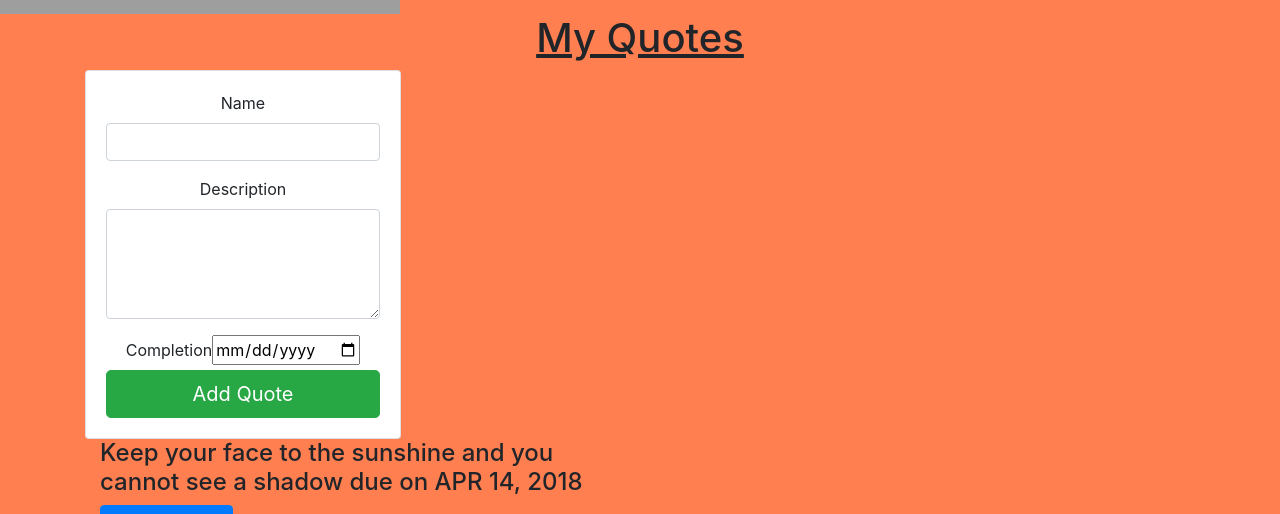
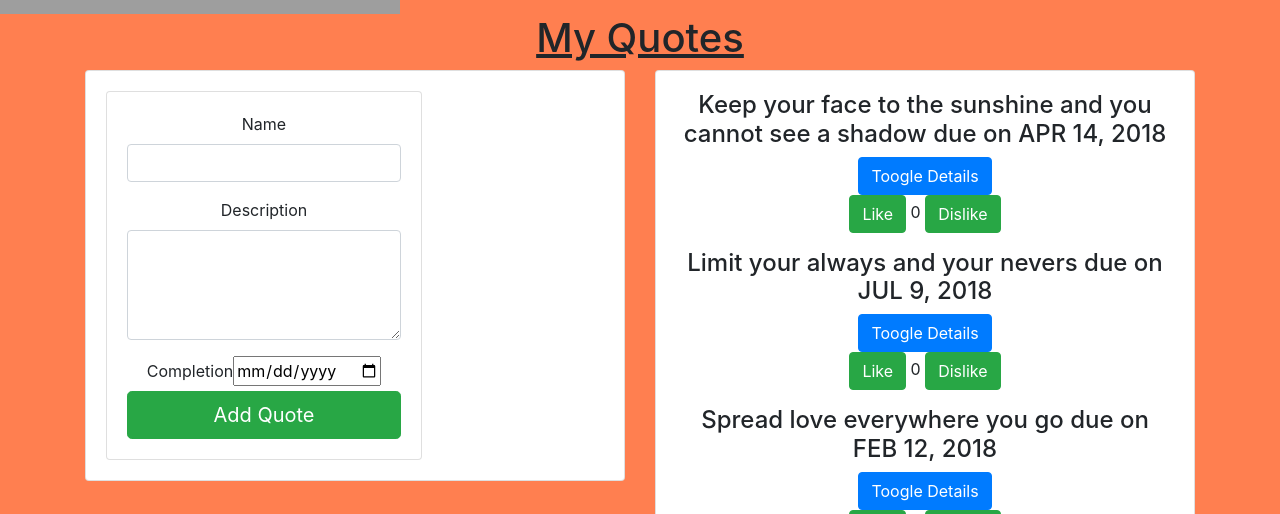
Before and after one commit to NatashaSenah/Quotes, an Angular app: page / in a window 1280 px wide. Shown: the part 286-800 px from the top of the page. Built offline with nearby package versions, Linux system fonts and the light colour scheme; grey boxes are pictures that could not be loaded.

Commit message:
add the created Quotes

```diff
--- a/src/app/app.module.ts
+++ b/src/app/app.module.ts
@@ -7,6 +7,7 @@ import { QuoteDetailsComponent } from './quote-details/quote-details.component';
 import { StrikethroughDirective } from './strikethrough.directive';
 import { DateCountPipe } from './date-count.pipe';
 import { QuoteFormComponent } from './quote-form/quote-form.component';
+import { CounterInputComponent } from './counter-input/counter-input.component';
 
 @NgModule({
   declarations: [
@@ -15,7 +16,8 @@ import { QuoteFormComponent } from './quote-form/quote-form.component';
     QuoteDetailsComponent,
     StrikethroughDirective,
     DateCountPipe,
-    QuoteFormComponent
+    QuoteFormComponent,
+    CounterInputComponent
   ],
   imports: [
     BrowserModule,
--- /dev/null
+++ b/src/app/counter-input/counter-input.component.html
@@ -0,0 +1,5 @@
+<p>
+  <button class="btn btn-success"(click)="increment()">Like</button>
+  {{counterValue}}
+  <button class="btn btn-success"(click)="decrement()">Dislike</button>
+</p>
--- /dev/null
+++ b/src/app/counter-input/counter-input.component.ts
@@ -0,0 +1,22 @@
+import { Component, OnInit,Input } from '@angular/core';
+
+@Component({
+  selector: 'app-counter-input',
+  templateUrl: './counter-input.component.html',
+  styleUrls: ['./counter-input.component.css']
+})
+export class CounterInputComponent implements OnInit {
+
+  @Input()
+  counterValue=0;
+
+  increment(){
+    this.counterValue++;
+  }
+  decrement(){
+    this.counterValue--;
+  }
+  ngOnInit() {
+  }
+
+}
--- a/src/app/quote/quote.component.html
+++ b/src/app/quote/quote.component.html
@@ -1,12 +1,15 @@
 <h1>My Quotes</h1>
 <div class="container">
   <div class="row">
+
     <div class="col-md-6">
+      <div class="card">
       <app-quote-form (addQuote)="addNewQuote($event)"></app-quote-form>
     </div>
   </div>
-    <div class= "col-md-6">
-      <div  *ngFor="let quote of quotes;let i ='index'">
+  <div class="col-md-6">
+    <div class="card">
+    <div *ngFor="let quote of quotes;let i ='index'">
       <h4 id="{{i}}" appStrikethrough>{{quote.name}} due on {{quote.completeDate|date|uppercase}}</h4>
 
       <div class="click">
@@ -14,6 +17,10 @@
       </div>
       <div class="row" *ngIf="quote.showDescription">
         <app-quote-details [quote]='quote' (isComplete)='deleteQuote($event,i)'></app-quote-details>
+        <!-- <app-counter-input></app-counter-input> -->
+      </div>
+        <app-counter-input></app-counter-input>
+    </div>
   </div>
 </div>
 </div>
```
Also changed, not shown: src/app/counter-input/counter-input.component.css (added), 1 other file (tests, documents, lock files or other folders). Lines whose indentation alone changed are shown as unchanged.
